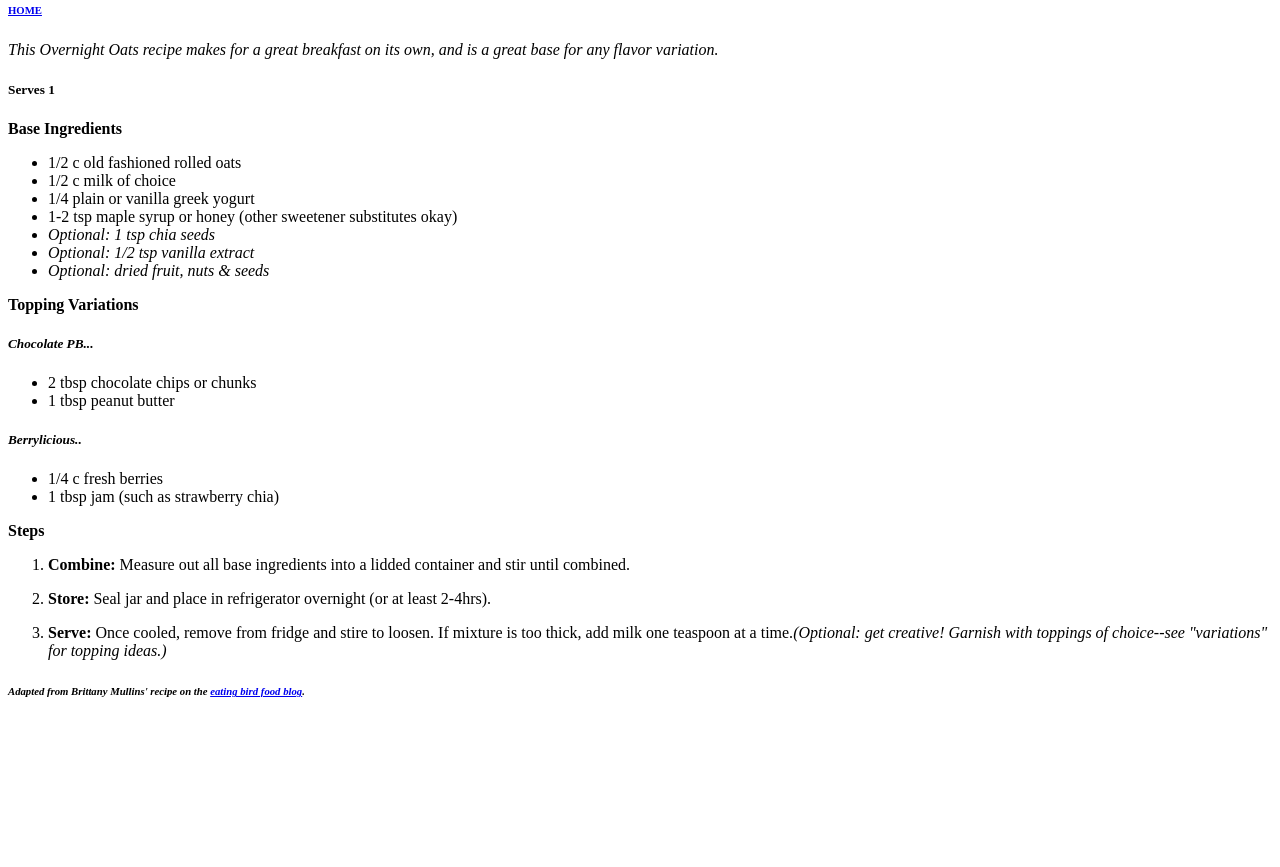
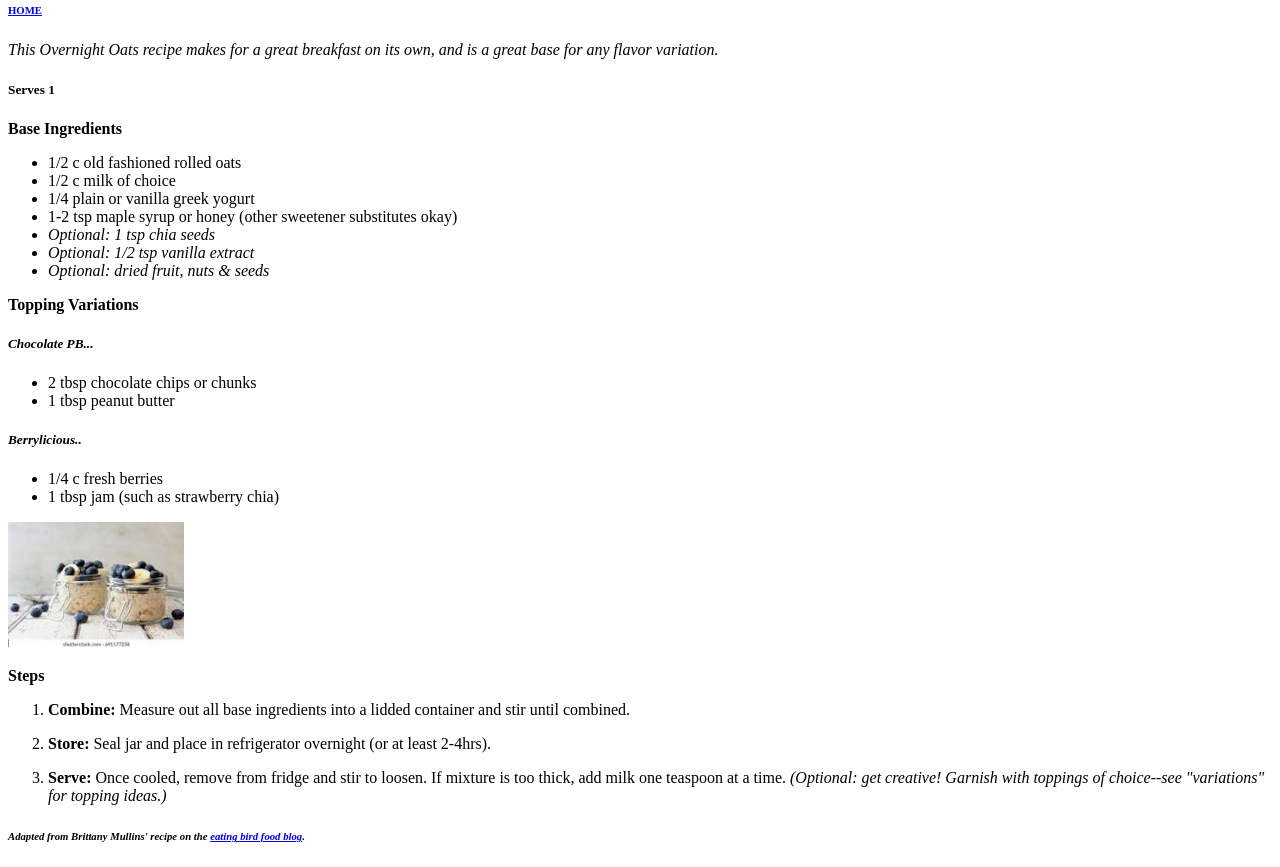
Before and after one commit to ttStwrt/odin-recipes, a plain HTML site: page recipes/brkfst/oats.html in a window 1280 px wide. Shown: the part 79-946 px from the top of the page. Before the commit the page ends 801 px from the top, so only its background shows below. Drawn offline with Linux system fonts and the light colour scheme.

Commit message:
Upload recipe img & insert in breakfast recipes

```diff
--- a/recipes/brkfst/oats.html
+++ b/recipes/brkfst/oats.html
@@ -37,13 +37,15 @@
         <li>1 tbsp jam (such as strawberry chia) </li>
        </ul>
 
-      <strong>Steps</strong>
+      <img src="../../img/oats.jpg" alt="two open jars of overnight oat mixture topped with fresh blueberries and banana slices on a wooden table with scattered blueberries and a spoon" height="125">
+
+      <p><strong>Steps</strong> </p>
        <ol>
        <p><li><strong>Combine:</strong> Measure out all base ingredients into a lidded container and stir until combined.</li></p>
 
        <P><li><strong>Store:</strong> Seal jar and place in refrigerator overnight (or at least 2-4hrs).</li></P>
 
-       <P><li><strong>Serve:</strong> Once cooled, remove from fridge and stire to loosen. If mixture is too thick, add milk one teaspoon at a time.<em>(Optional: get creative! Garnish with toppings of choice--see "variations" for topping ideas.)</em></li></P>
+       <P><li><strong>Serve:</strong> Once cooled, remove from fridge and stir to loosen. If mixture is too thick, add milk one teaspoon at a time. <em>(Optional: get creative! Garnish with toppings of choice--see "variations" for topping ideas.)</em></li></P>
        </ol>
     </p>
 
```
Also changed, not shown: recipes/brkfst/f-tst.html (+3 -1 lines), img/blt.jpg (added), img/chicken.jpg (added), img/f-tst.jpg (added), img/grk-salad.jpg (added), img/oats.jpg (added), img/risotto.jpg (added), img/salmon.jpg (added).
